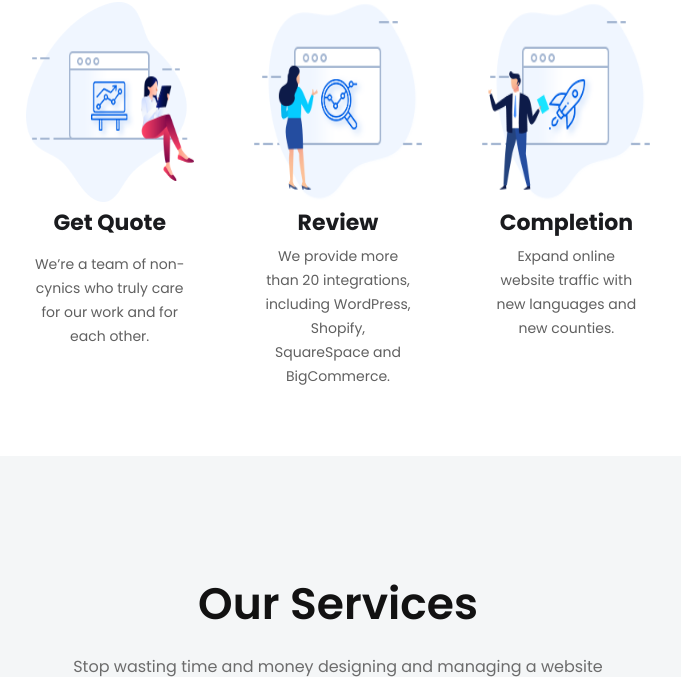
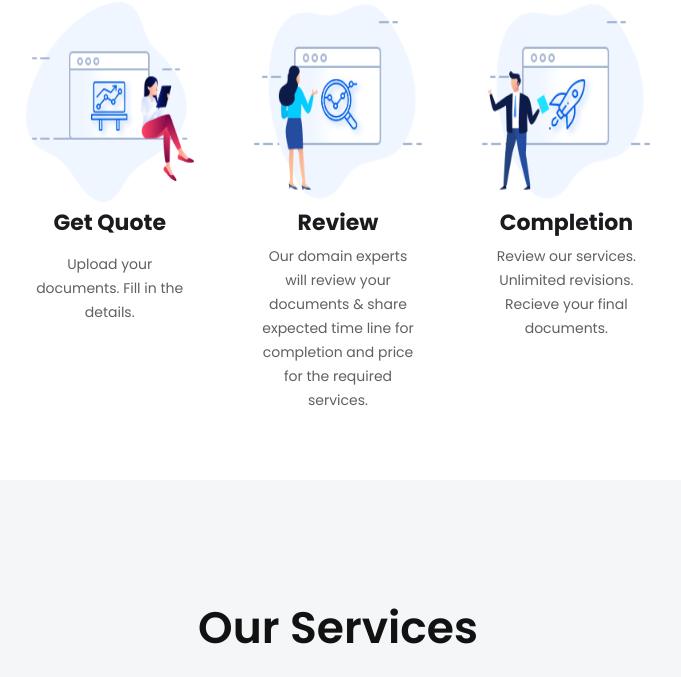
Before and after one commit to Praneeth-rdy/kushitranslation-django, a Django app: page / in a window 1280 px wide. Shown: the part 1037-1714 px from the top of the page, without its empty margins (302-983 px from the left). Run offline with Django 3.2, Linux system fonts and the light colour scheme; data comes from the database, SQL or seed files in the repository; some libraries are stand-ins or nearby versions.

Commit message:
Added logo

```diff
--- a/templates/base.html
+++ b/templates/base.html
@@ -10,7 +10,7 @@
     <meta name="viewport" content="width=device-width, initial-scale=1">
 
     <!--====== Favicon Icon ======-->
-    <link rel="shortcut icon" href="{% static 'home/images/favicon.png' %}" type="image/png">
+    <link rel="shortcut icon" href="{% static 'home/images/logo.png' %}" type="image/png">
 
     <!--====== Magnific Popup CSS ======-->
     <link rel="stylesheet" href="{% static 'home/css/magnific-popup.css' %}">
@@ -69,7 +69,7 @@
                     <nav class="navbar navbar-expand-lg">
 
                         <a class="navbar-brand" href="#">
-                            <img src="{% static 'home/images/logo.svg' %}" alt="Logo">
+                            <img src="{% static 'home/images/logo.png' %}" alt="Logo">
                         </a>
 
                         <button class="navbar-toggler" type="button" data-toggle="collapse" data-target="#navbarTwo" aria-controls="navbarTwo" aria-expanded="false" aria-label="Toggle navigation">
@@ -122,7 +122,7 @@
             <div class="row justify-content-center">
                 <div class="col-lg-6">
                     <div class="footer-logo text-center">
-                        <a class="mt-30" href="index.html"><img src="{% static 'home/images/logo.svg' %}" alt="Logo"></a>
+                        <a class="mt-30" href="index.html"><img src="{% static 'home/images/logo.png' %}" alt="Logo"></a>
                     </div> <!-- footer logo -->
                     <ul class="social text-center mt-60">
                         <li><a href="https://facebook.com/uideckHQ"><i class="lni lni-facebook-filled"></i></a></li>
--- a/templates/home.html
+++ b/templates/home.html
@@ -152,7 +152,7 @@
                     </div>
                     <img src="{% static 'home/images/process1.png' %}" class="steps-container-card-image"/>
                     <a href="{% url 'main_app:get_quote' %}"><h3 class="steps-container-card-heading">Get Quote</h3></a>
-                    <p class="steps-container-card-description">We’re a team of non-cynics who truly care for our work and for each other.</p>
+                    <p class="steps-container-card-description">Upload your documents. Fill in the details.</p>
                 </div>
                 <div class="steps-container-card col-10 col-md-3 col-lg-2">
                     <div class="number-container d-flex flex-row justify-content-center">
@@ -162,7 +162,7 @@
                     </div>
                     <img src="{% static 'home/images/process2-1.png' %}" class="steps-container-card-image"/>
                     <h3 class="steps-container-card-heading">Review</h3>
-                    <p class="steps-container-card-description">We provide more than 20 integrations, including WordPress, Shopify, SquareSpace and BigCommerce.</p>
+                    <p class="steps-container-card-description">Our domain experts will review your documents & share expected time line for completion and price for the required services.</p>
                 </div>
                 <div class="steps-container-card col-10 col-md-3 col-lg-2">
                     <div class="number-container d-flex flex-row justify-content-center">
@@ -172,7 +172,7 @@
                     </div>
                     <img src="{% static 'home/images/process3-1.png' %}" class="steps-container-card-image"/>
                     <h3 class="steps-container-card-heading">Completion</h3>
-                    <p class="steps-container-card-description">Expand online website traffic with new languages and new counties.</p>
+                    <p class="steps-container-card-description">Review our services. Unlimited revisions. Recieve your final documents.</p>
                 </div>
             </div>
         </div>
```
Also changed, not shown: static/home/images/logo.png (added), static_temp/home/images/logo.png (added).
